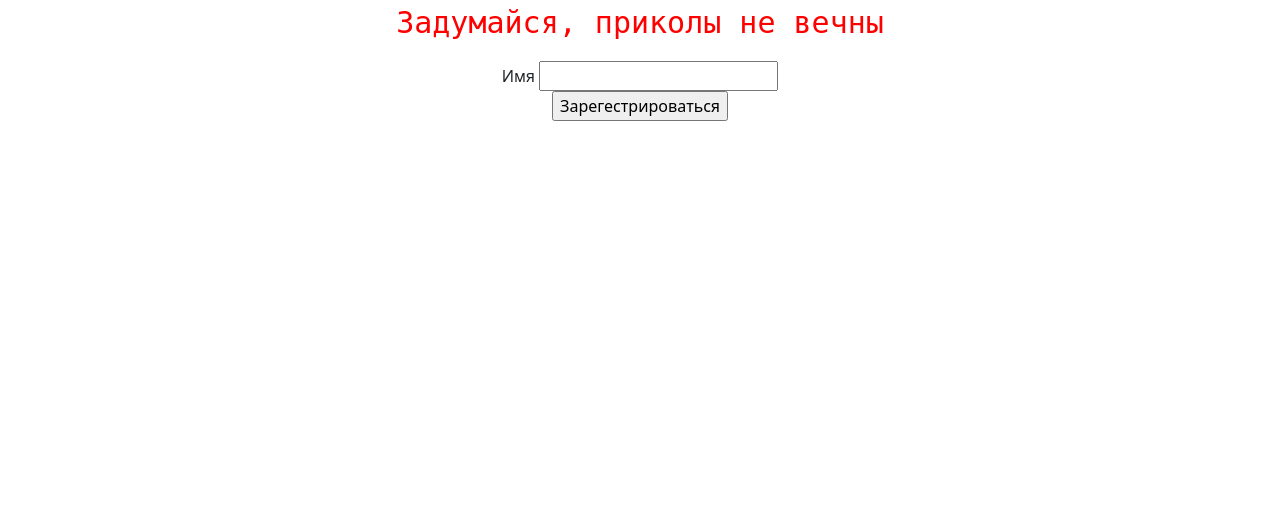
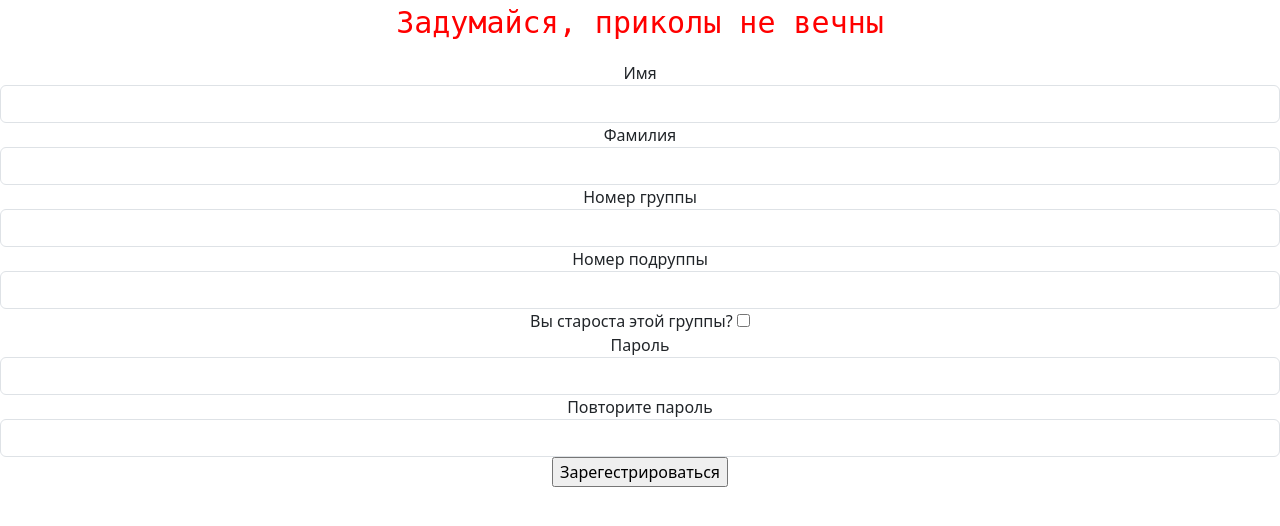
Before and after one commit to AndrewBomBom/Poje, a Flask app: page /register in a window 1280 px wide. Shown: the top 526 px of the page. Run offline with Flask 3, Linux system fonts and the light colour scheme.

Commit message:
modified:   .gitignore 	deleted:    Flask/Forms_py/RegForm.py 	deleted:    Flask/Forms_py/__pycache__/RegForm.cpython-311.pyc 	modified:   Flask/Main.py 	new file:   Flask/data/__all_models.py 	new file:   Flask/data/__pycache__/__all_models.cpython-311.pyc 	new file:   Flask/data/__pycache__/db_session.cpython-311.pyc 	new file:   Flask/data/__pycache__/user_model.cpython-311.pyc 	new file:   Flask/data/db_session.py 	new file:   Flask/data/user_model.py 	new file:   Flask/db/DataBase.db 	new file:   Flask/forms/RegForm.py 	new file:   Flask/forms/__pycache__/RegForm.cpython-311.pyc 	modified:   Flask/templates/RegForm.html

```diff
--- a/Flask/Forms_py/RegForm.py
+++ /dev/null
@@ -1,14 +0,0 @@
-from flask_wtf import FlaskForm
-from wtforms import StringField,PasswordField,BooleanField,SubmitField
-from wtforms.validators import DataRequired
-
-
-class RegForm(FlaskForm):
-    name = StringField('Имя',validators=[DataRequired()])
-    # lastname = StringField('Фамилия', validators=[DataRequired()])
-    # group_num = StringField('Номер группы', validators=[DataRequired()])
-    # podgroup_num = StringField('Номер подруппы')
-    # Starosta = BooleanField('Вы староста этой группы?')
-    # password = PasswordField('Пароль')
-    # password_rep = PasswordField('Повторите пароль',validators=[DataRequired()])
-    submit = SubmitField('Зарегестрироваться')
--- a/Flask/Main.py
+++ b/Flask/Main.py
@@ -1,5 +1,6 @@
 from flask import Flask, render_template, redirect, abort
-from Forms_py.RegForm import RegForm
+from forms.RegForm import RegForm
+from data import db_session
 
 
 
@@ -15,8 +16,6 @@ def index():
 @app.route('/register', methods = ['GET','POST'])
 def register():
     form = RegForm()
-    print(form.errors)
-    print(form.name.data)
     if form.validate_on_submit():
         return redirect('/index')
 
@@ -24,6 +23,7 @@ def register():
 
 
 def main():
+    db_session.global_init('Flask/db/DataBase.db')
     app.run(debug=True)
 
 
--- /dev/null
+++ b/Flask/data/__all_models.py
@@ -0,0 +1 @@
+from . import user_model
--- /dev/null
+++ b/Flask/forms/RegForm.py
@@ -0,0 +1,14 @@
+from flask_wtf import FlaskForm
+from wtforms import StringField,PasswordField,BooleanField,SubmitField
+from wtforms.validators import DataRequired
+
+
+class RegForm(FlaskForm):
+    name = StringField('Имя',validators=[DataRequired()])
+    lastname = StringField('Фамилия', validators=[DataRequired()])
+    group_num = StringField('Номер группы', validators=[DataRequired()])
+    podgroup_num = StringField('Номер подруппы')
+    Starosta = BooleanField('Вы староста этой группы?')
+    password = PasswordField('Пароль')
+    password_rep = PasswordField('Повторите пароль',validators=[DataRequired()])
+    submit = SubmitField('Зарегестрироваться')
--- a/Flask/templates/RegForm.html
+++ b/Flask/templates/RegForm.html
@@ -2,16 +2,36 @@
 
 {% block content %}
 <div>
-    <form action="" method="get">
+    <form action="" method="post">
         {{ form.csrf_token }}
         <div>
             {{ form.name.label }}
-            {{ form.name }}
-            {% for error in form.name.errors %}
-            <div>
-                {{ error }}
-            </div>
-            {% endfor %}
+            {{ form.name(class='form-control', type='text') }}
+
+        </div>
+        <div>
+            {{ form.lastname.label }}
+            {{ form.lastname(class="form-control", type='text')}}
+        </div>
+        <div>
+            {{ form.group_num.label }}
+            {{ form.group_num(class="form-control", type='text')}}
+        </div>
+        <div>
+            {{ form.podgroup_num.label }}
+            {{ form.podgroup_num(class="form-control", type='text')}}
+        </div>
+        <div>
+            {{ form.Starosta.label }}
+            {{ form.Starosta }}
+        </div>
+        <div>
+            {{ form.password.label }}
+            {{ form.password(class="form-control", type='password')}}
+        </div>
+        <div>
+            {{ form.password_rep.label }}
+            {{ form.password_rep(class="form-control", type='password')}}
         </div>
         <div>
         {{ form.submit(type='submit') }}
```
Also changed, not shown: Flask/data/db_session.py (added, +34 -0 lines), Flask/data/user_model.py (added, +17 -0 lines), Flask/db/DataBase.db (added), 1 other file.
